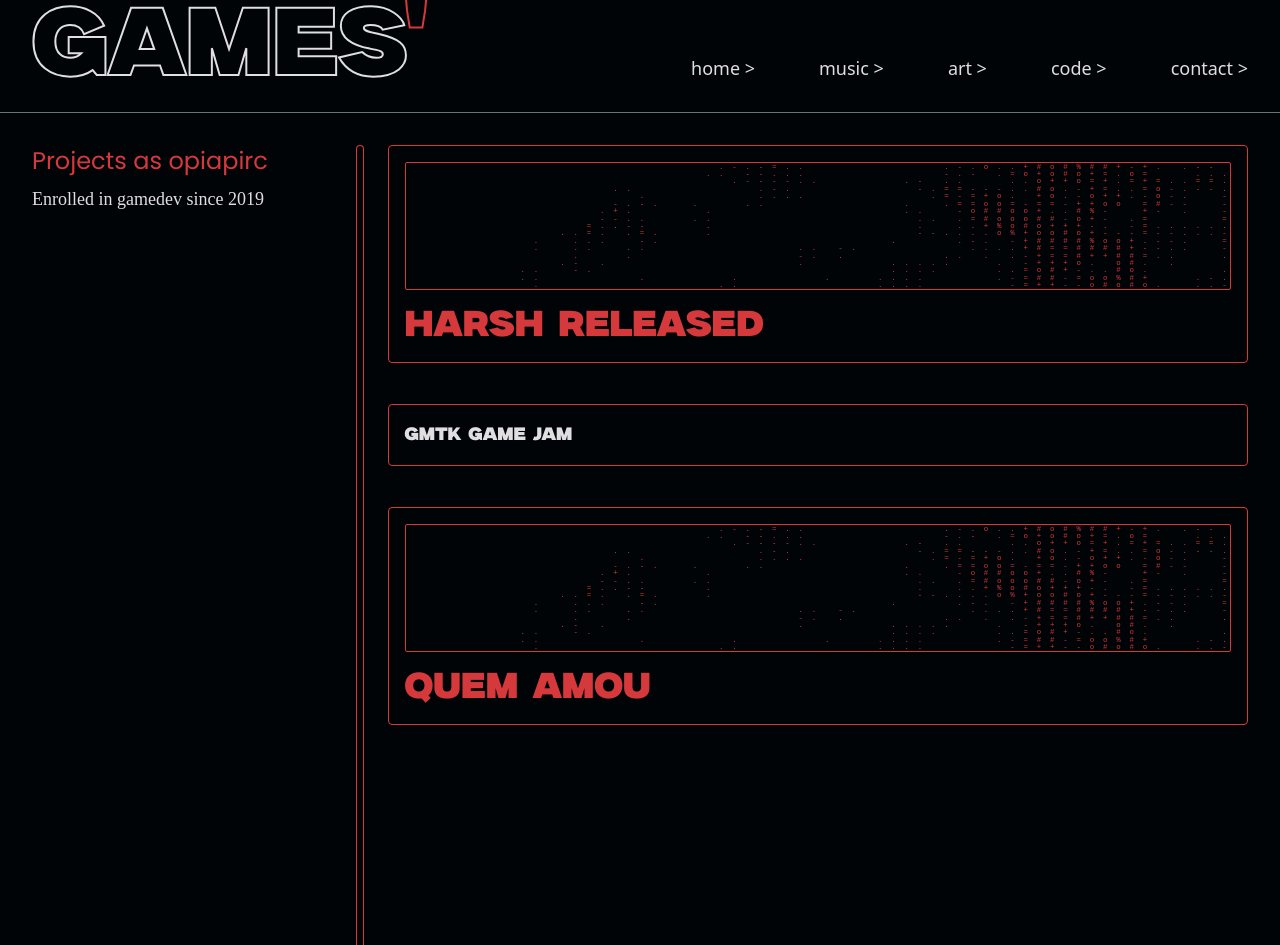
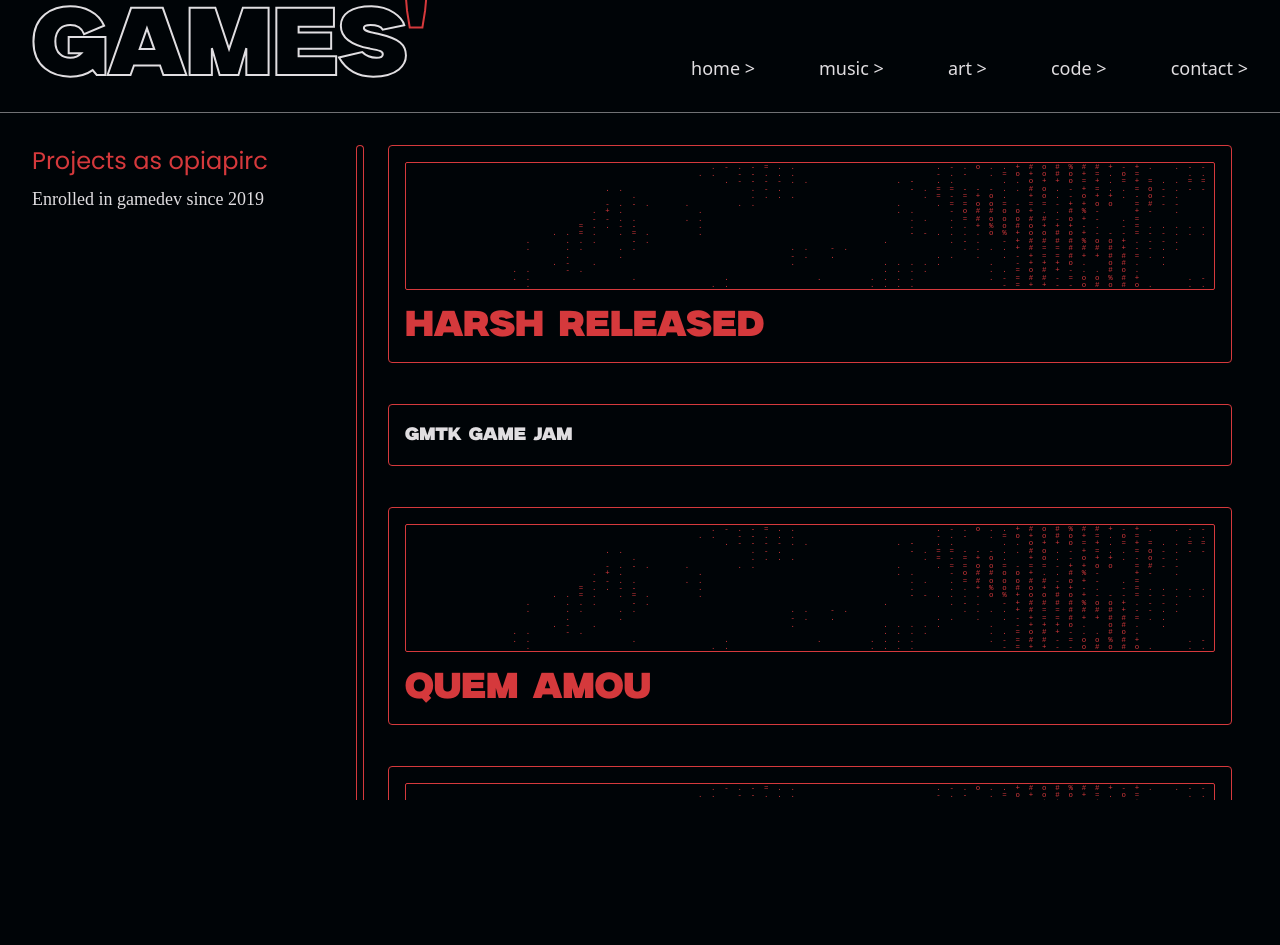
Before and after one commit to guilhermevbagio/landing-pagee, a Vue app: page /games in a window 1280 px wide. After the commit the page ends 800 px from the top, so only its background shows below. Built offline with nearby package versions, Linux system fonts and the light colour scheme; a web font is replaced by a local one.

Commit message:
topic page complete

```diff
--- a/src/assets/Timeline/games.json
+++ b/src/assets/Timeline/games.json
@@ -21,6 +21,18 @@
             "time" : "12/10/2024",
             "description" : "Our sric methodologies to build a holistic ecosystem that fosters sustainable growth through cross-functional collaboration. By synthesizing intuitive approaches with cutting-edge technologies, we can foster a culture of transformative disruption, driving scalable results while maintaining a competitive advantage in an ever-changing global marketplace. The future of innovation lies in our ability to pivot and adapt in real-time to emerging market trends.",
             "big" : true
+        },
+        {
+            "name" : "quem amou",
+            "time" : "12/10/2024",
+            "description" : "Our sric methodologies to build a holistic ecosystem that fosters sustainable growth through cross-functional collaboration. By synthesizing intuitive approaches with cutting-edge technologies, we can foster a culture of transformative disruption, driving scalable results while maintaining a competitive advantage in an ever-changing global marketplace. The future of innovation lies in our ability to pivot and adapt in real-time to emerging market trends.",
+            "big" : true
+        },
+        {
+            "name" : "quem amou",
+            "time" : "12/10/2024",
+            "description" : "Our sric methodologies to build a holistic ecosystem that fosters sustainable growth through cross-functional collaboration. By synthesizing intuitive approaches with cutting-edge technologies, we can foster a culture of transformative disruption, driving scalable results while maintaining a competitive advantage in an ever-changing global marketplace. The future of innovation lies in our ability to pivot and adapt in real-time to emerging market trends.",
+            "big" : true
         }
     ]
 }
--- a/src/components/TopicCard.vue
+++ b/src/components/TopicCard.vue
@@ -18,7 +18,7 @@ defineProps({
 </script>
 
 <template>
-    <div class="cursor-pointer hover:-translate-y-2 transition-all will-change-auto duration-150 ease-in-out"
+    <div class="cursor-pointer hover:-translate-y-2 transition-all will-change-transform duration-150 ease-in-out"
          @mouseover="isHovered = true" @mouseleave="isHovered = false">
         <div class="w-full h-fit border rounded p-4 border-accent transition-border"
              :class="{'border-bright': isHovered}">
--- a/src/components/TopicPage.vue
+++ b/src/components/TopicPage.vue
@@ -4,8 +4,8 @@ import TopicCard from './TopicCard.vue';
 
 const name = ref(``);
 const text = ref(``);
-const timelineContent = ref([]); // holds the timeline content
-const isLoading = ref(true); // loading state
+const timelineContent = ref([]);
+const isLoading = ref(true);
 const NEUTRAL_PATH = '/src/assets/Timeline/';
 
 const props = defineProps({
@@ -41,19 +41,14 @@ async function retrieveTimelineContent() {
 
 function formatDate(dateStr) {
     const [day, month, year] = dateStr.split('/');
-
     const fullYear = `${year}`;
-
     const date = new Date(fullYear, month - 1, day);
-
     const months = [
         "January", "February", "March", "April", "May", "June",
         "July", "August", "September", "October", "November", "December"
     ];
-
     const monthName = months[date.getMonth()];
     const yearFull = date.getFullYear();
-
     return `${monthName} ${yearFull}`;
 }
 
@@ -61,11 +56,10 @@ function clear(){
     let message = timelineContent.value.defaultMessage;
     setText(message.name, message.description)
 }
-
 </script>
 
 <template>
-    <div class="h-screen w-screen">
+    <div class="h-screen w-screen flex flex-col">
         <header class="w-full bg-dark">
             <div class="flex flex-row grid-rows-1 w-full justify-start items-baseline border-b pb-4 border-bright border-opacity-50">
                 <div class="text-bright text-8xl w-[33%] ml-8">
@@ -82,8 +76,9 @@ function clear(){
                 </nav>
             </div>
         </header>
-        <div class="flex flex-row items-start justify-center w-full h-full p-8">
-            <div class="flex flex-col gap-2 w-[33%]">
+
+        <div class="flex flex-row items-start w-full flex-1 p-8 pt-6 pb-0 overflow-hidden">
+            <div class="flex flex-col gap-2 w-[33%] h-full mt-2">
                 <transition name="fade-slide" mode="out-in">
                     <h2 v-if="name" :key="name" class="text-2xl text-accent font-poppins">
                         {{ name }}
@@ -96,15 +91,22 @@ function clear(){
                 </transition>
             </div>
 
-            <div class="w-full pl-8 ml-8 relative">
-                <div class="absolute h-screen rounded border border-accent w-2 rounded-b-none border-b-0 -z-10 left-0"></div>
+            <div class="w-full pl-8 ml-8 relative h-full ">
+                <div class="absolute h-full rounded border border-accent w-2 rounded-b-none border-b-0 -z-10 left-0 mt-2"></div>
 
                 <div v-if="isLoading" class="text-center text-bright">Loading...</div>
-                <ul v-else class="flex flex-col gap-8">
+                <div class="h-full overflow-y-auto overflow-x-visible pr-4 pt-2 pb-12">
+                    <ul class="flex flex-col gap-8">
                         <li v-for="(card, index) in timelineContent.cards" :key="index">
-                        <TopicCard :title="card.name" :big="card.big" @mouseover="setText(formatDate(card.time), card.description)" @mouseleave="clear()"></TopicCard>
+                            <TopicCard
+                                :title="card.name"
+                                :big="card.big"
+                                @mouseover="setText(formatDate(card.time), card.description)"
+                                @mouseleave="clear()"
+                            />
                         </li>
                     </ul>
+                </div>
             </div>
         </div>
     </div>
@@ -126,4 +128,12 @@ function clear(){
     transform: translateY(5px);
 }
 
+div::-webkit-scrollbar {
+    display: none;
+}
+
+div {
+    -ms-overflow-style: none;
+    scrollbar-width: none;
+}
 </style>
```
Lines whose indentation alone changed are shown as unchanged.
